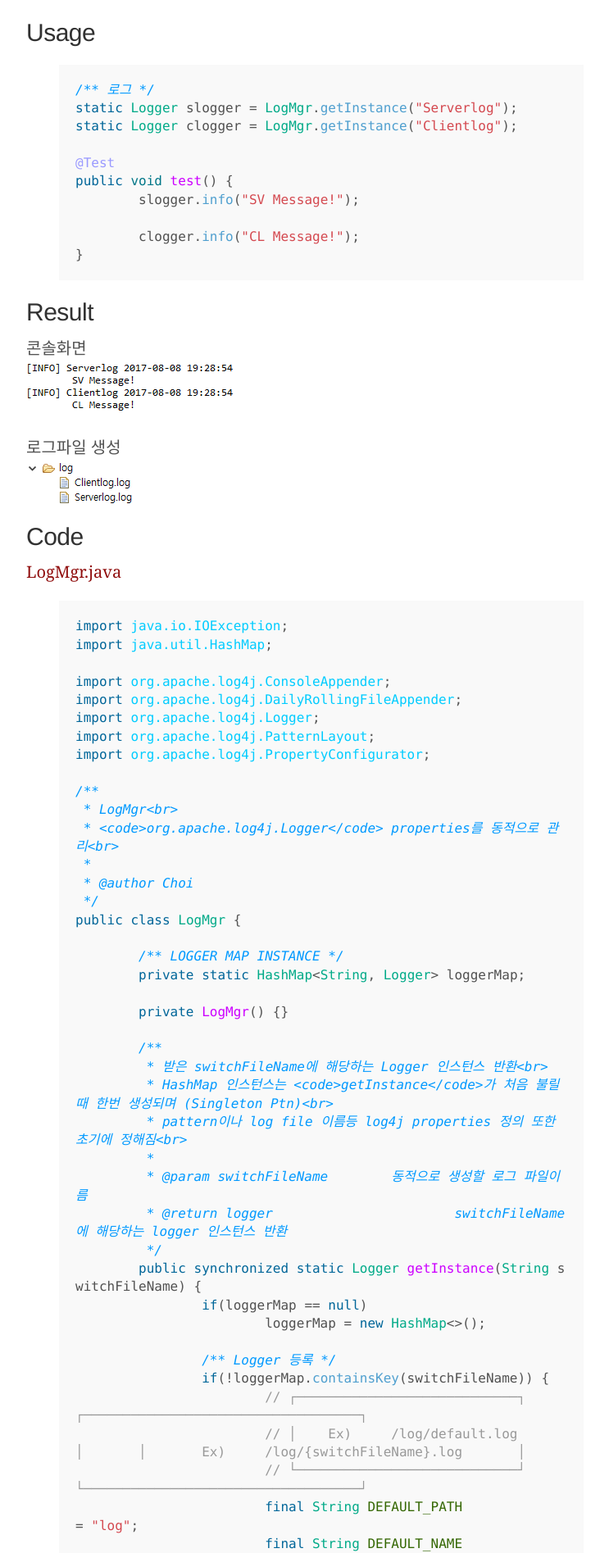
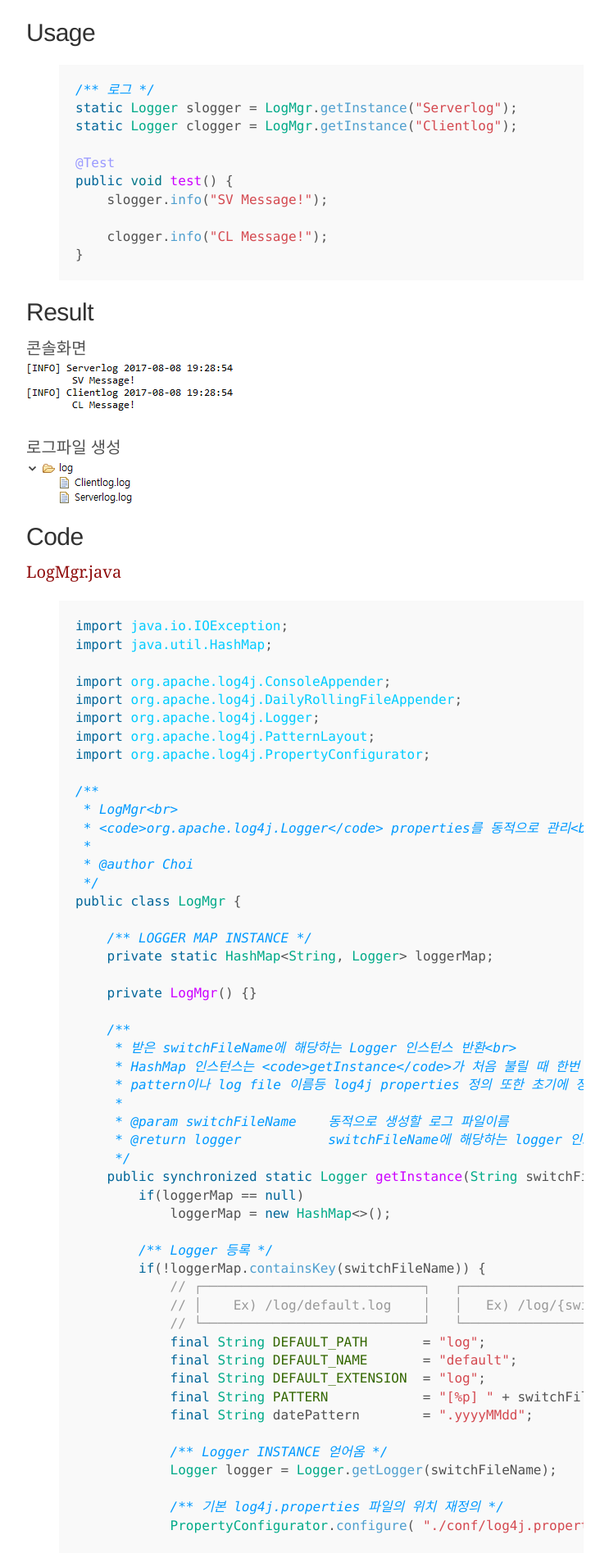
Before and after one commit to cholnh/cholnh.github.io, a Jekyll site: the page built from _posts/Dev/Java/2017-8-8-LogMgr.md, in a window 1280 px wide. Shown: the part 500-2395 px from the top of the page at 82% size, without its empty margins (248-991 px from the left). Built offline with Jekyll 4.4.1, drawn with Linux system fonts in a browser that asks for light colours; Markdown is read by kramdown in place of the engine named in the settings; some of the changed text lies outside the part shown.

Commit message:
edit post

```diff
--- a/_posts/Dev/Java/2017-8-8-LogMgr.md
+++ b/_posts/Dev/Java/2017-8-8-LogMgr.md
@@ -33,6 +33,7 @@ public void test() {
 
 
 ## Result
+
 콘솔화면
 ![result]({{ site.url }}/assets/log/logmgr_result.png)
 
--- a/public/css/poole.css
+++ b/public/css/poole.css
@@ -180,7 +180,10 @@ pre code {
   border-radius: 4px;
 }
 .highlight pre {
-  margin-bottom: 0;
+	white-space: pre;
+	overflow: auto;
+	tab-size: 4;
+	margin-bottom: 0;
 }
 
 /* Quotes */
```
